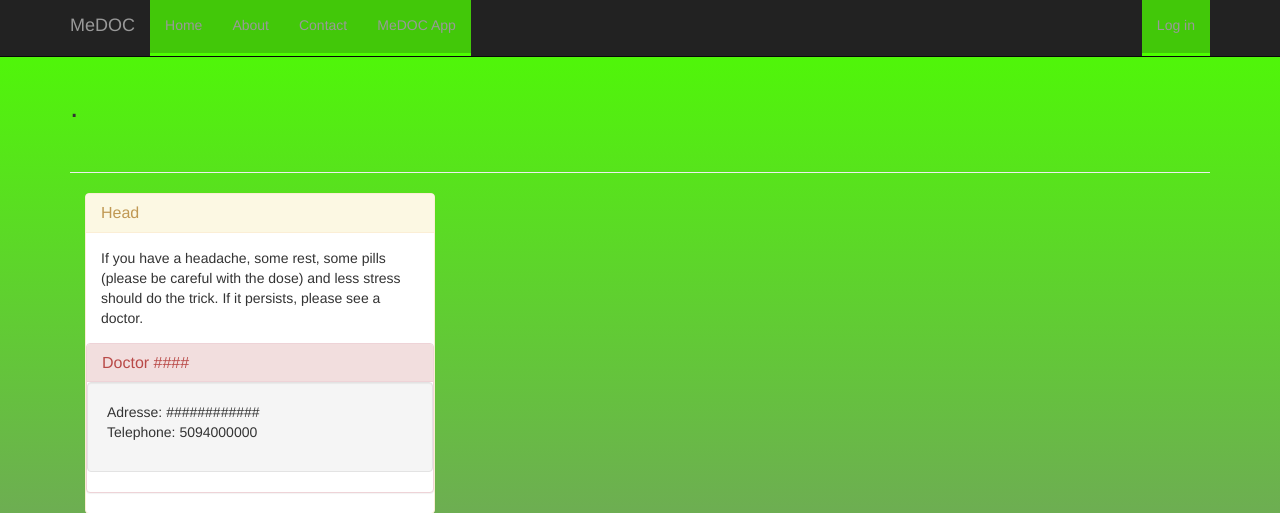
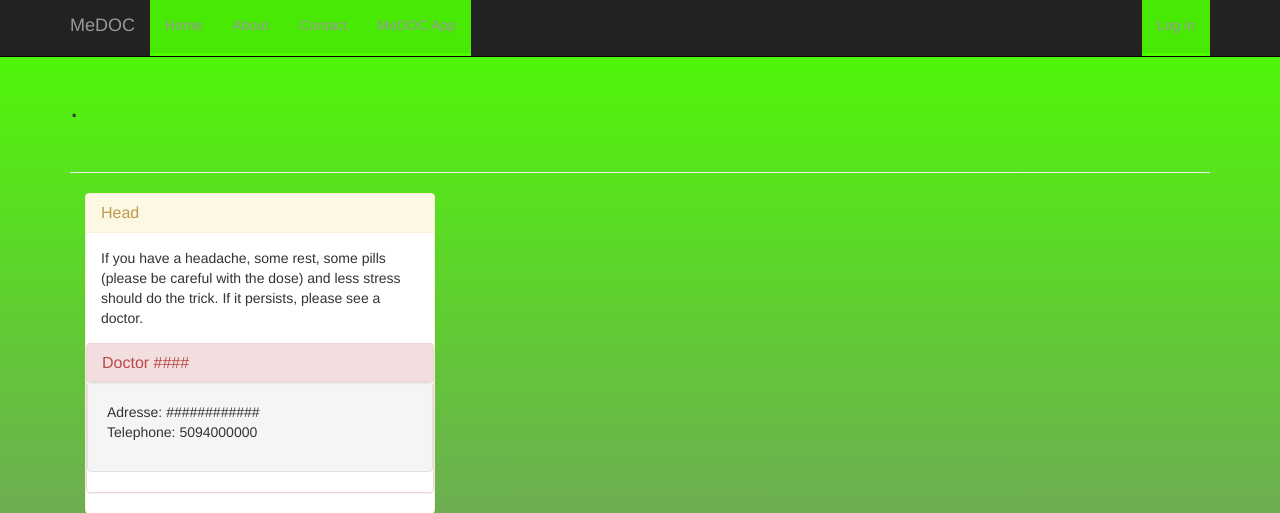
Before and after one commit to AlexandreSeb97/medoc, a Django app: template app/templates/app/head.html in a window 1280 px wide. Shown: the top 513 px of the page. Run offline with Django 3.2, Linux system fonts and the light colour scheme; the template is opened without the code that fills it, so the values that code supplies are empty; some libraries are stand-ins or nearby versions.

Commit message:
make it better

```diff
--- a/app/static/app/content/site.css
+++ b/app/static/app/content/site.css
@@ -9,7 +9,7 @@ body {
   padding-left: 0;
   margin-bottom: 0;
   list-style: none;
-  background-color: rgba(77,255,0,0.75);
+  background-color: rgba(77,255,0,0.9);
   border-bottom: 3px solid rgb(76,255,0);
   padding-bottom: 3px;
 }
```
